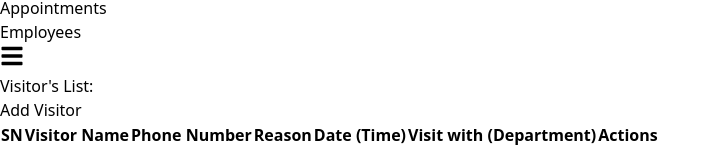
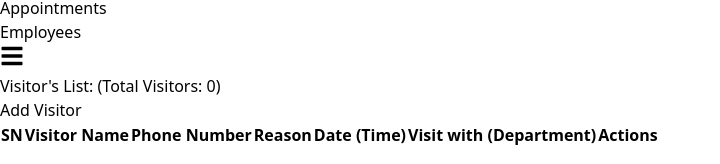
Before and after one commit to KamalBanjade/Appointment_Management_System, a React (Vite) app: page /visitors in a window 1280 px wide. Shown: the part 388-552 px from the top of the page, without its empty margins (0-720 px from the left). Built offline with nearby package versions, Linux system fonts and the light colour scheme.

Commit message:
`feat: Update Redux state and components to display total visitor count`

```diff
--- a/src/Redux/VisitorSlice.jsx
+++ b/src/Redux/VisitorSlice.jsx
@@ -2,6 +2,7 @@ import { createSlice } from "@reduxjs/toolkit";
 
 const initialState = {
   list: [],
+  totalSN: 0, // New property to store the total count of SN
 };
 
 const visitorSlice = createSlice({
@@ -10,6 +11,7 @@ const visitorSlice = createSlice({
   reducers: {
     addVisitor: (state, action) => {
       state.list.push(action.payload);
+      state.totalSN = state.list.length; // Update total count
     },
     editVisitor: (state, action) => {
       const index = state.list.findIndex((v) => v.id === action.payload.id);
@@ -19,6 +21,7 @@ const visitorSlice = createSlice({
     },
     deleteVisitor: (state, action) => {
       state.list = state.list.filter((v) => v.id !== action.payload);
+      state.totalSN = state.list.length; // Update total count
     },
   },
 });
--- a/src/pages/HomePage.jsx
+++ b/src/pages/HomePage.jsx
@@ -1,12 +1,16 @@
-import React, { useState, useEffect } from 'react';
-import Calendar from 'react-calendar';
-import 'react-calendar/dist/Calendar.css'; // Import default styles
-import Clock from 'react-clock'; // Import the analog clock component
-import 'react-clock/dist/Clock.css'; // Import the default clock styles
+import React, { useState, useEffect } from "react";
+import { useSelector } from "react-redux";
+import Calendar from "react-calendar";
+import "react-calendar/dist/Calendar.css"; // Import default styles
+import Clock from "react-clock"; // Import the analog clock component
+import "react-clock/dist/Clock.css"; // Import the default clock styles
 
 const HomePage = () => {
+  const visitors = useSelector((state) => state.visitors.list);
+  const visitorsToday = visitors.length; // Total number of visitors
+
   const [stats, setStats] = useState({
-        visitorsToday: 12,
+    visitorsToday: visitorsToday,
     upcomingAppointments: 5,
     activeEmployees: 8,
   });
@@ -35,7 +39,7 @@ const HomePage = () => {
       <div className="grid grid-cols-1 md:grid-cols-3 gap-6 mb-6">
         <div className="bg-white shadow rounded-lg p-4">
           <h3 className="text-xl font-bold text-gray-700">Visitors Today</h3>
-                    <p className="text-3xl font-semibold text-blue-500 mt-2">{stats.visitorsToday}</p>
+          <p className="text-3xl font-semibold text-blue-500 mt-2">{visitorsToday}</p>
         </div>
         <div className="bg-white shadow rounded-lg p-4">
           <h3 className="text-xl font-bold text-gray-700">Upcoming Appointments</h3>
@@ -84,7 +88,6 @@ const HomePage = () => {
           </div>
         </div>
       </div>
-
     </div>
   );
 };
--- a/src/pages/VisitorsPage.jsx
+++ b/src/pages/VisitorsPage.jsx
@@ -10,6 +10,7 @@ import { format } from "date-fns";
 
 const VisitorPage = () => {
   const visitors = useSelector((state) => state.visitors.list);
+  const totalSN = useSelector((state) => state.visitors.totalSN); // Access total count from Redux state
   const dispatch = useDispatch();
   const [isModalOpen, setModalOpen] = useState(false);
   const [visitorToEdit, setVisitorToEdit] = useState(null);
@@ -36,18 +37,21 @@ const VisitorPage = () => {
     dispatch(deleteVisitor(id));
     toast.error("Visitor deleted successfully!");
   };
+
   const formattedDate = (date) => {
-    return format(new Date(date), 'MMM dd, yyyy (HH:mm)'); // Use date-fns for formatting
+    return format(new Date(date), "MMM dd, yyyy (HH:mm)"); // Use date-fns for formatting
   };
-
   return (
     <div className="container mx-20 mt-10">
     <div
-        className={`mt-4 transition-all duration-300 ease-in-out bg-white rounded-lg ${isMenuOpen ? "w-auto md:w-3/4 lg:w-3/4" : "w-auto"
+      className={`mt-4 transition-all duration-300 ease-in-out bg-white rounded-lg ${
+        isMenuOpen ? "w-auto md:w-3/4 lg:w-3/4" : "w-auto"
       }`}
     >
       <div className="flex items-center justify-between mb-4">
-          <h1 className="text-xl font-bold">Visitor's List:</h1>
+        <h1 className="text-xl font-bold">
+          Visitor's List: (Total Visitors: {totalSN})
+        </h1>
         <button
           onClick={() => openModal()}
           className="bg-green-500 text-white px-4 py-2 rounded shadow hover:bg-green-600"
```
Lines whose indentation alone changed are shown as unchanged.
